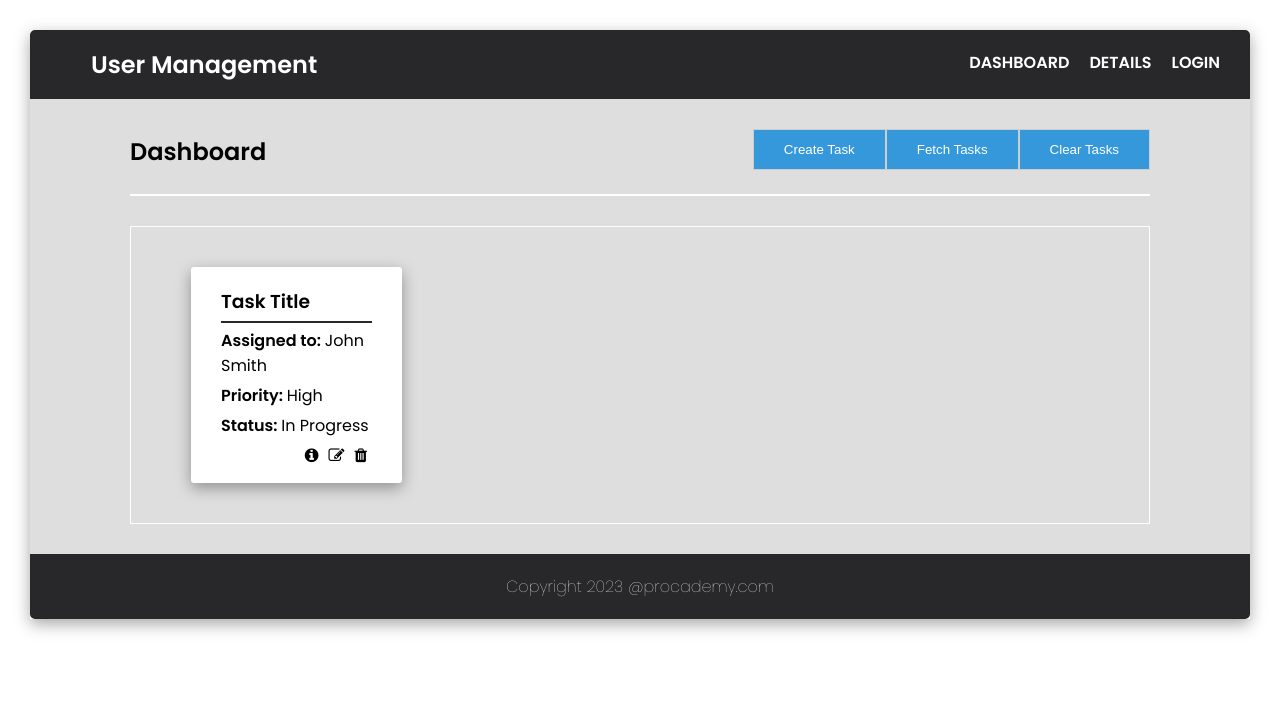
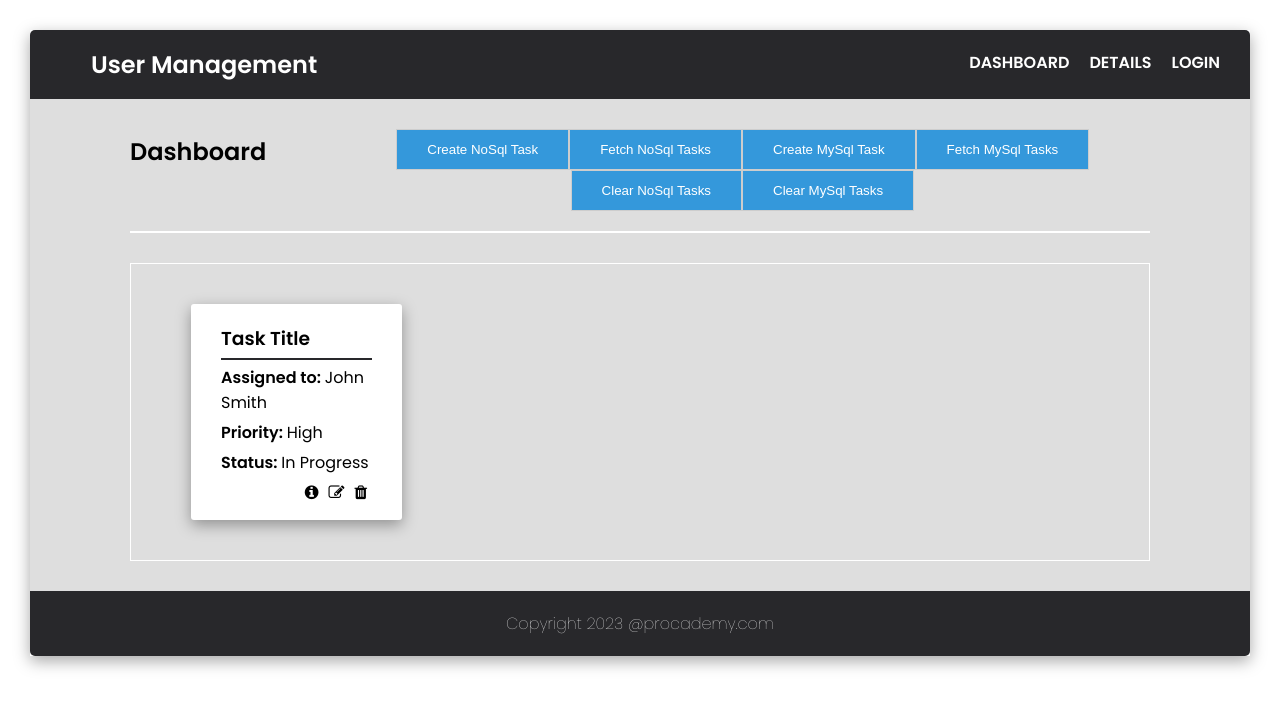
Before and after one commit to jayd-c/angular-http-client, an Angular app: page / in a window 1280 px wide. Shown: the top 708 px of the page. Built offline with nearby package versions, Linux system fonts and the light colour scheme; no server answers.

Commit message:
nosql and mysql tasks created

```diff
--- a/src/app/dashboard/create-task/create-task.component.ts
+++ b/src/app/dashboard/create-task/create-task.component.ts
@@ -38,7 +38,8 @@ export class CreateTaskComponent {
     let code1 = this.form.value.title;
     let code2 = this.form.value.createdAt;
     let code3= this.form.value.assignedTo;
-    taskNumber = code1.slice(0,1) + code1.length + code2.slice(2,4) + "_" + code3.slice(0,3);
+    let code4 = Date.now();
+    taskNumber = code1.slice(0,1) + code1.length + code2.slice(2,4) + "_" + code3.slice(0,3) + code4;
 
     this.form.form.patchValue({
       taskCode:taskNumber
--- a/src/app/dashboard/dashboard.component.css
+++ b/src/app/dashboard/dashboard.component.css
@@ -59,6 +59,14 @@ i{
     color: white;
 }
 
+.create-task-btn-mySql{
+  padding: 12px 30px;
+  background-color: #3498DB;
+  border: #cdcdcd 1px solid;
+  color: white;
+}
+
+
 .loader {
     border: 16px solid #f3f3f3; /* Light grey */
     border-top: 16px solid #3498db; /* Blue */
--- a/src/app/dashboard/dashboard.component.html
+++ b/src/app/dashboard/dashboard.component.html
@@ -9,11 +9,17 @@
         <div style="width: 50%">
             <h2>Dashboard</h2>
         </div>
-        <div style="width: 50%; text-align: right;">
-            <button class="create-task-btn" (click)="OpenCreateTaskForm()">Create Task</button>
-            <button class="create-task-btn">Fetch Tasks</button>
-            <button class="create-task-btn">Clear Tasks</button>
+        <div style="width: 100%; text-align: right;">
+            <button class="create-task-btn" (click)="OpenCreateTaskForm()">Create NoSql Task</button>
+            <button class="create-task-btn">Fetch NoSql Tasks</button>
+            <button class="create-task-btn">Clear NoSql Tasks</button>
+            </div>
+        <div style="width: 100%; text-align: left;">
+            <button class="create-task-btn-mySql" (click)="OpenCreateTaskForm()">Create MySql Task</button>
+            <button class="create-task-btn-mySql">Fetch MySql Tasks</button>
+            <button class="create-task-btn-mySql">Clear MySql Tasks</button>
         </div>
+
     </div>
 
     <hr>
--- a/src/app/dashboard/dashboard.component.ts
+++ b/src/app/dashboard/dashboard.component.ts
@@ -1,10 +1,11 @@
-import { Component } from '@angular/core';
+import { Component, OnInit } from '@angular/core';
 import { CreateTaskComponent } from './create-task/create-task.component';
 import { TaskDetailsComponent } from './task-details/task-details.component';
 import { FormsModule } from '@angular/forms';
 import { CommonModule } from '@angular/common';
 import { Task } from '../Model/task';
 import { HttpClient, HttpClientModule, HttpHeaders } from '@angular/common/http';
+import { map } from 'rxjs';
 
 @Component({
   selector: 'app-dashboard',
@@ -13,11 +14,21 @@ import { HttpClient, HttpClientModule, HttpHeaders } from '@angular/common/http'
   templateUrl: './dashboard.component.html',
   styleUrl: './dashboard.component.css'
 })
-export class DashboardComponent {
+export class DashboardComponent implements OnInit{
   showCreateTaskForm: boolean = false;
+
+  allTasks:Task[] = []
 
   constructor(private http: HttpClient) {}
 
+  ngOnInit(): void {
+    //Called after the constructor, initializing input properties, and the first call to ngOnChanges.
+    //Add 'implements OnInit' to the class.
+    this.fetchAllTasks();
+    this.fetchallTasksFromJava();
+    this.printAllTasks();
+
+  }
 
   OpenCreateTaskForm(){
     this.showCreateTaskForm = true;
@@ -25,13 +36,58 @@ export class DashboardComponent {
 
   createTask(data: Task) {
     const headers = new HttpHeaders({'my-headers':'hello-world!'})
-    this.http.post('http://localhost:8080/api',data, {headers:headers})
+    this.http.post('https://angularhttpclient-40ce2-default-rtdb.firebaseio.com/tasks.json',data, {headers:headers})
     .subscribe((response)=> {
       console.log(response)
     })
   }
 
+  private fetchallTasksFromJava () {
+    this.http.get("http://localhost:8080/api/tasks")
+    .pipe(map((response)=> {
+      let tasks = [];
+      //Transform data
+      for(let key in response) {
+        if(response.hasOwnProperty(key)) {
+          tasks.push({...response[key], id:key})
+          this.allTasks.push(response[key])
+        }
+      }
+      return tasks;
+    }))
+    .subscribe((tasks)=> {
+      console.log(tasks)
+    })
+  }
+
+  //since nosql databases has key value for storing user data we need to change (transform) it to an array so
+  //we can access the data by it's index number as below.
+
+  private fetchAllTasks () {
+    this.http.get<{[key:string]: Task}>("https://angularhttpclient-40ce2-default-rtdb.firebaseio.com/tasks.json")
+    .pipe(map((response)=> {
+      //Transform data
+      let tasks = [];
+      for(let key in response) {
+        if(response.hasOwnProperty(key)) {
+          this.allTasks.push(response[key])
+          tasks.push({...response[key], id:key})
+        }
+      }
+      return tasks;
+    }))
+    .subscribe((tasks)=> {
+      console.log(tasks)
+    })
+
+  }
+
   CloseCreateTaskForm(){
     this.showCreateTaskForm = false;
   }
+
+  printAllTasks() {
+    for(let task of this.allTasks) console.log(task);
+    console.log("tasks from method " ,this.allTasks)
+  }
 }
```
